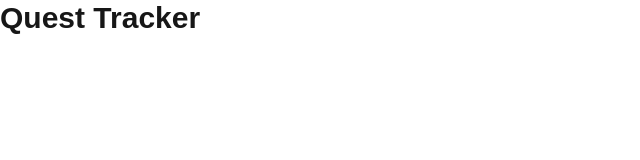
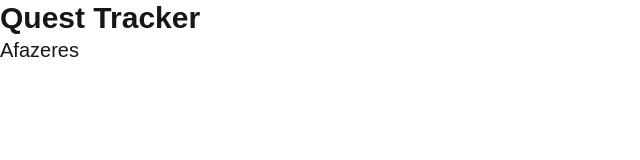
Before and after one commit to gab-souza-martins/gamified-habit-tracker, a Next.js app: page / in a window 1280 px wide. Shown: the top 160 px of the page, without its empty margins (0-640 px from the left). Built offline with nearby package versions, Linux system fonts and the light colour scheme.

Commit message:
Criado componente TodoList.tsx, ainda sem funcionalidade

```diff
--- /dev/null
+++ b/src/app/Components/TodoList.tsx
@@ -0,0 +1,9 @@
+const TodoList = () => {
+   return (
+      <>
+         <h2 className="text-xl">Afazeres</h2>
+      </>
+   );
+};
+
+export default TodoList;
--- a/src/app/page.tsx
+++ b/src/app/page.tsx
@@ -1,7 +1,11 @@
+import TodoList from "./Components/TodoList";
+
 const Home = () => {
    return (
       <>
          <h1 className="text-3xl font-bold">Quest Tracker</h1>
+
+         <TodoList />
       </>
    );
 };
```
